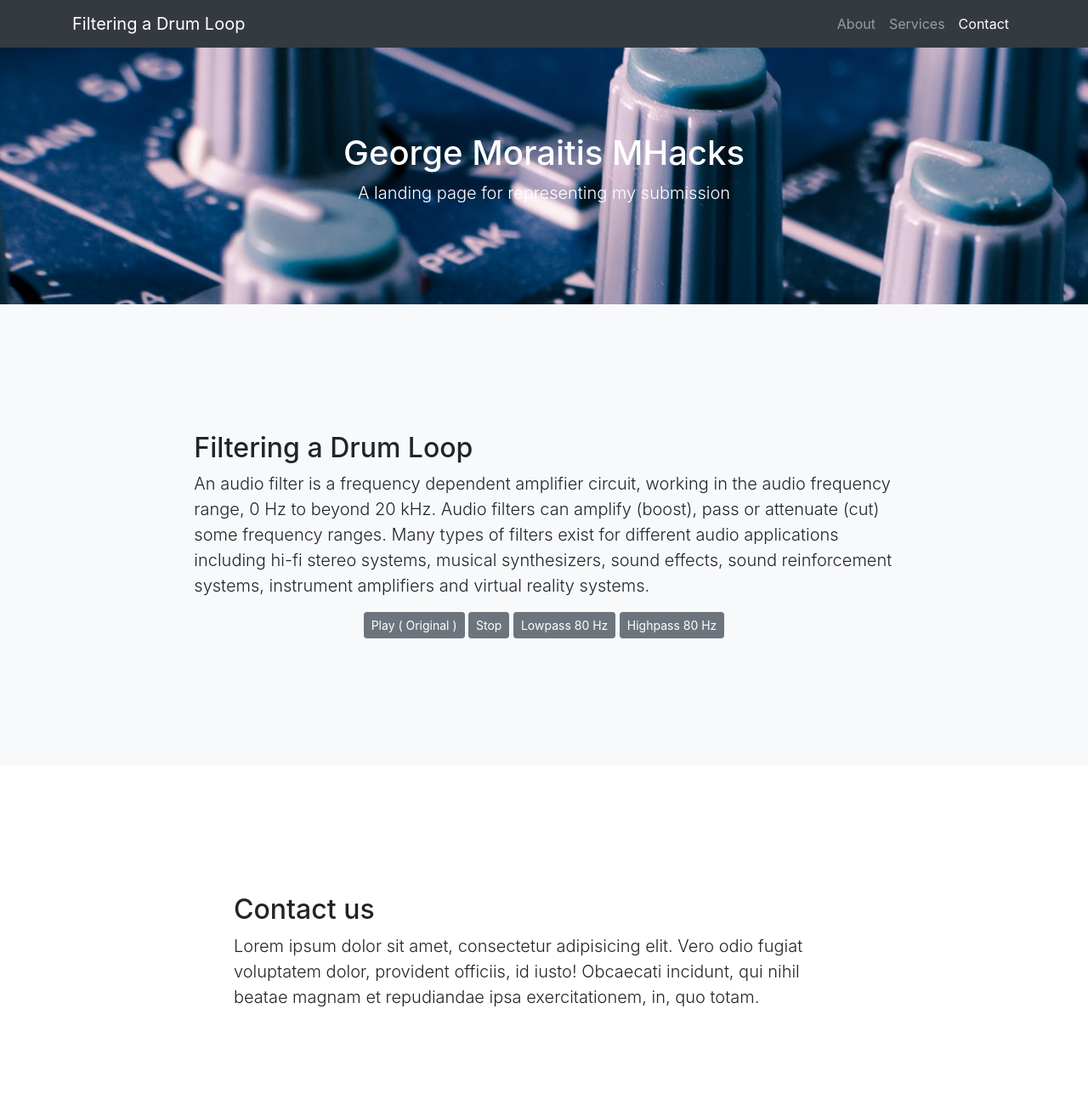
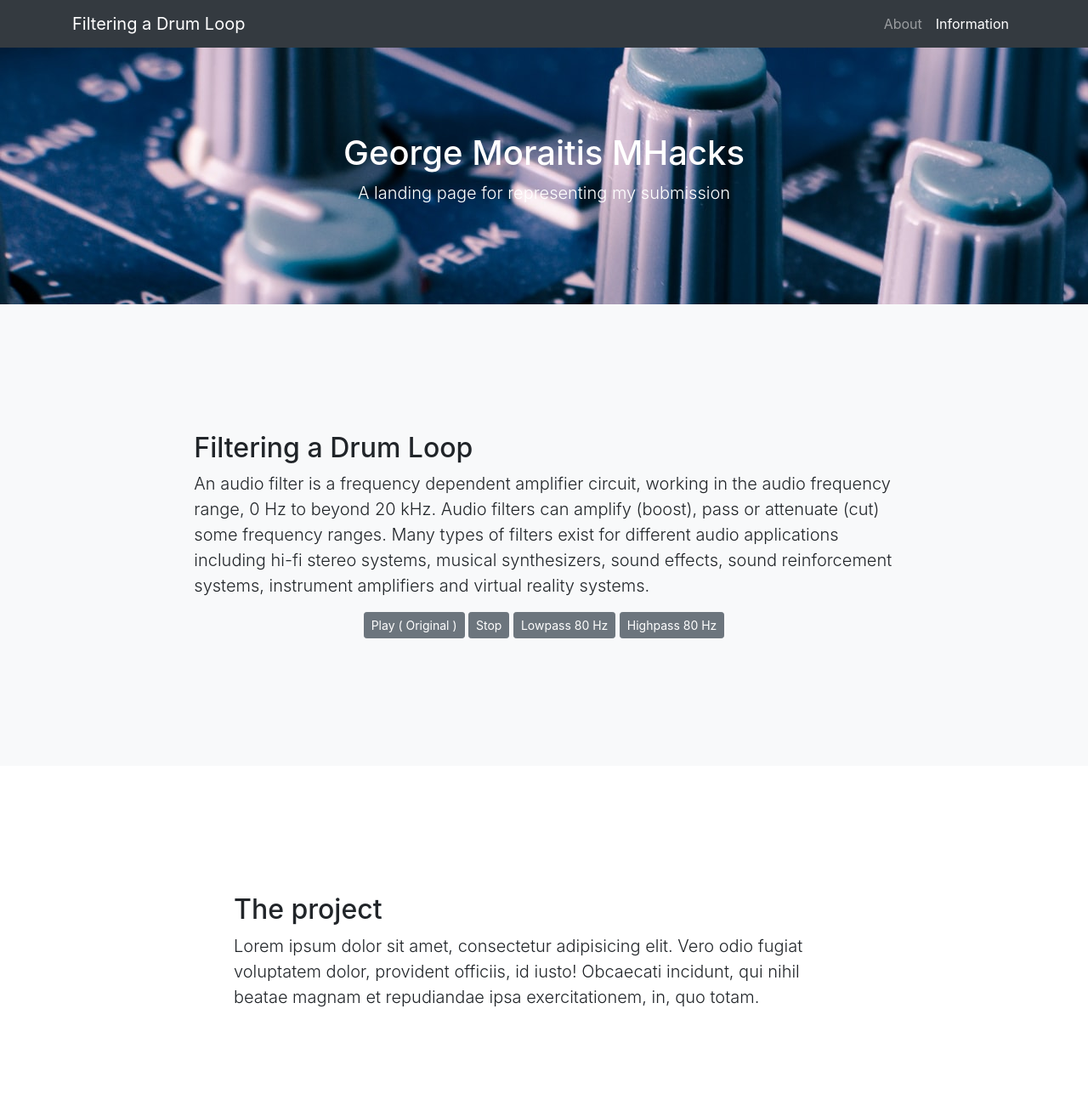
Before and after one commit to gmoraitis/MHacks_Filtering_A_Drum_Loop, a website with bundled scripts: page index.html in a window 1280 px wide. Shown: the top 1300 px of the page at 85% size. Built offline with nearby package versions, Linux system fonts and the light colour scheme; files whose address does not match are found by name.

Commit message:
Added blur effect in all the webpage

```diff
--- a/css/scrolling-nav.css
+++ b/css/scrolling-nav.css
@@ -6,8 +6,11 @@
 header {
   padding: 156px 0 100px;
   background: url("../console.jpg");
+  filter: blur(0.1px);
+
 }
 
 section {
   padding: 150px 0;
+  filter: blur(0.2px);
 }
--- a/index.html
+++ b/index.html
@@ -37,10 +37,7 @@
             <a class="nav-link js-scroll-trigger" href="#about">About</a>
           </li>
           <li class="nav-item">
-            <a class="nav-link js-scroll-trigger" href="#services">Services</a>
-          </li>
-          <li class="nav-item">
-            <a class="nav-link js-scroll-trigger" href="#contact">Contact</a>
+            <a class="nav-link js-scroll-trigger" href="#contact">Information</a>
           </li>
         </ul>
       </div>
@@ -50,7 +47,7 @@
   <header class="bg-primary text-white">
 
     <div class="container text-center">
-      <h1>George Moraitis MHacks</h1>
+      <h1 >George Moraitis MHacks</h1>
       <p class="lead">A landing page for representing my submission</p>
     </div>
   </header>
@@ -90,7 +87,7 @@
     <div class="container">
       <div class="row">
         <div class="col-lg-8 mx-auto">
-          <h2>Contact us</h2>
+          <h2>The project</h2>
           <p class="lead">Lorem ipsum dolor sit amet, consectetur adipisicing elit. Vero odio fugiat voluptatem dolor,
             provident officiis, id iusto! Obcaecati incidunt, qui nihil beatae magnam et repudiandae ipsa
             exercitationem, in, quo totam.</p>
```
